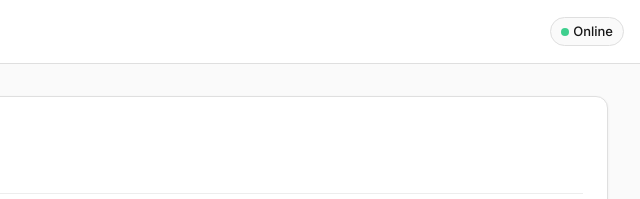
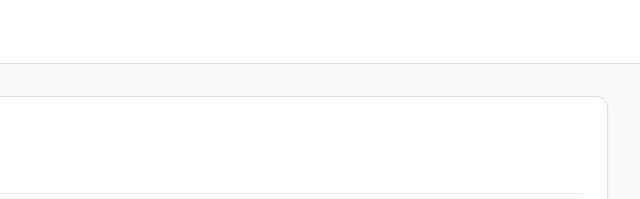
Before and after one commit to chanudom4686-arch/T01, a plain HTML site: page Frontend_Web/index.html in a window 1280 px wide. Shown: the top 199 px of the page, 640-1280 px from the left. Drawn offline with nearby package versions, Linux system fonts and the light colour scheme.

Commit message:
style: remove online status indicator from header

```diff
--- a/Frontend_Web/index.html
+++ b/Frontend_Web/index.html
@@ -64,11 +64,6 @@
                 </button>
                 <h1 id="page-title" class="page-title">Dashboard</h1>
             </div>
-            <div class="header-right">
-                <div class="status-indicator online">
-                    <span class="dot"></span> Online
-                </div>
-            </div>
         </header>
 
         <!-- Dynamic Content Area -->
```
